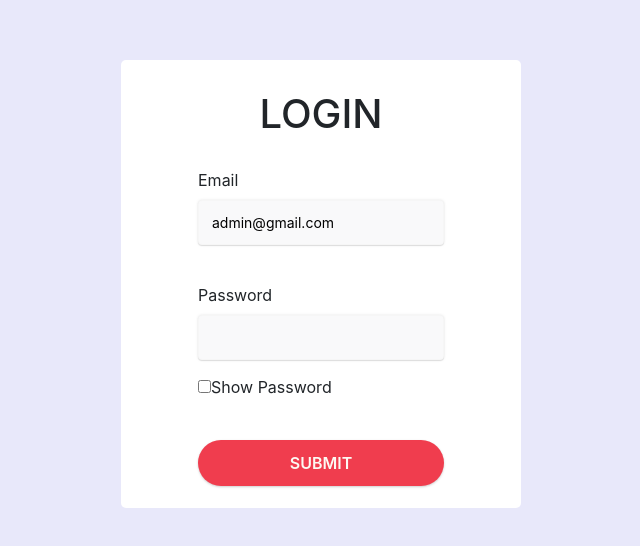
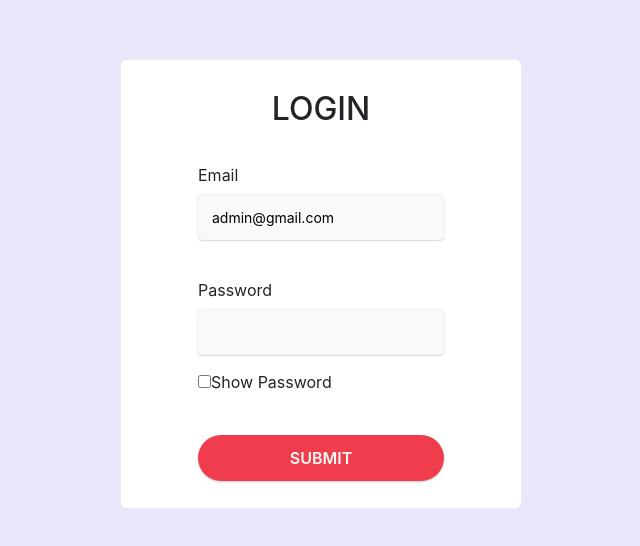
Before and after one commit to Nah7wzy/project-ga-react, a React (Create React App) app: page / in a window 1280 px wide. Shown: the part 136-682 px from the top of the page, without its empty margins (319-959 px from the left). Built offline with nearby package versions, Linux system fonts and the light colour scheme.

Commit message:
Merge branch 'master' of https://github.com/Nah7wzy/project-ga-react

```diff
--- a/src/components/Login.js
+++ b/src/components/Login.js
@@ -42,7 +42,7 @@ export default function Login() {
         <>
             <Holder>
                 <LoginContainer>
-                    <h1>LOGIN</h1>
+                    <h2>LOGIN</h2>
                     <FormContainer onSubmit={handleSubmit}>
                         <label>Email</label>
                         <InputForm
--- a/src/styles/Login.styled.js
+++ b/src/styles/Login.styled.js
@@ -32,6 +32,7 @@ export const FormContainer = styled.form`
   flex-direction: column;
   justify-content: center;
   height: 100%;
+
 `;
 
 export const InputForm = styled.input`
```
